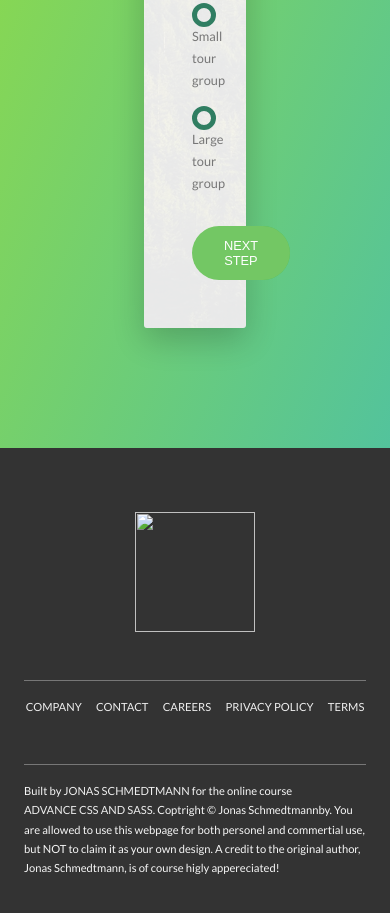
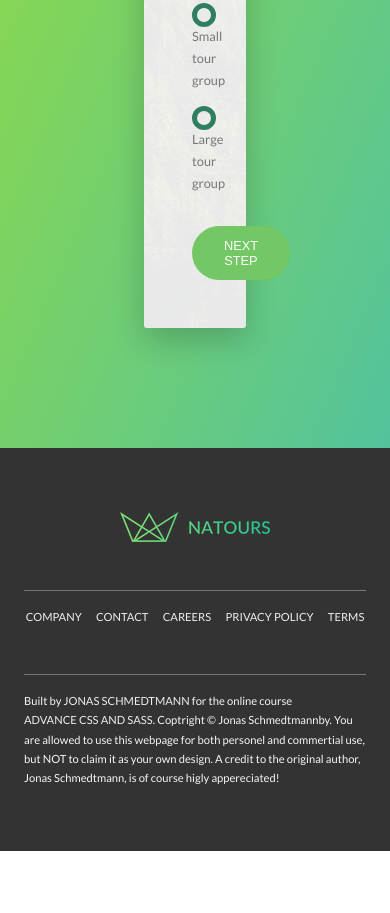
Before and after one commit to aysebat/outdoorsWebsite, a website: page index.html in a window 390 px wide. Shown: the part 6486-7399 px from the top of the page. After the commit the page ends 7337 px from the top, so only its background shows below. Drawn offline with Linux system fonts and the light colour scheme.

Commit message:
responsive images

```diff
--- a/index.html
+++ b/index.html
@@ -340,7 +340,11 @@
     <!-- Footer Section -->
     <footer class="footer">
         <div class="footer__logo-box">
-            <img src="img/logo-green-1x.png 1x, img/logo-green-2x.png 2x" alt="" class="footer__logo">
+            <picture class="footer__logo">
+                <source srcset="img/logo-green-small-1x.png 1x, img/logo-green-small-2x.png 2x"
+                        media="(max-width: 37.5em)">
+                <img srcset="img/logo-green-1x.png 1x, img/logo-green-2x.png 2x" alt="Full logo" src="img/logo-green-2x.png" >
+            </picture>
         </div>
         <div class="row">
 
```
